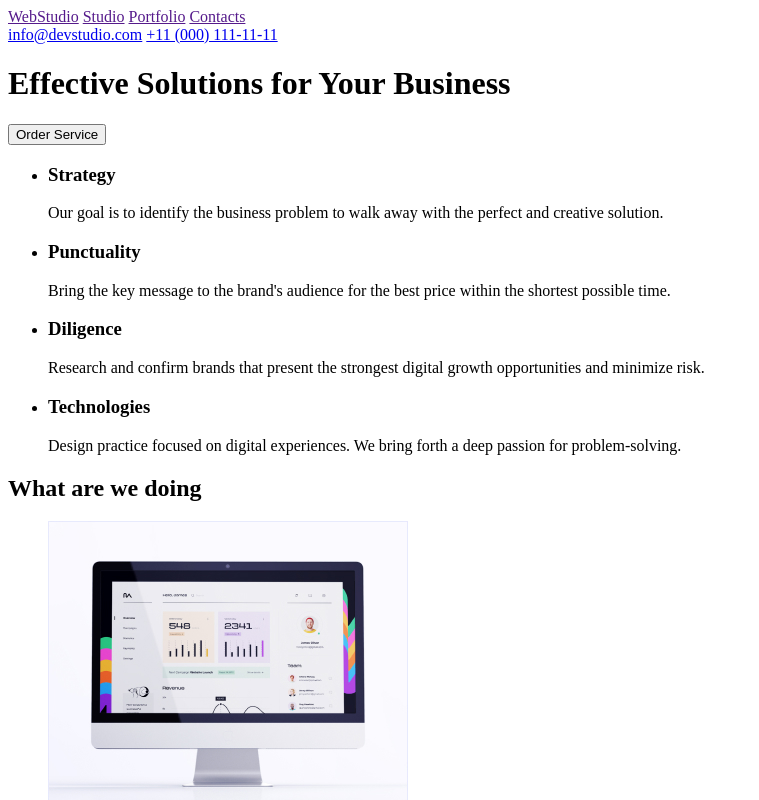
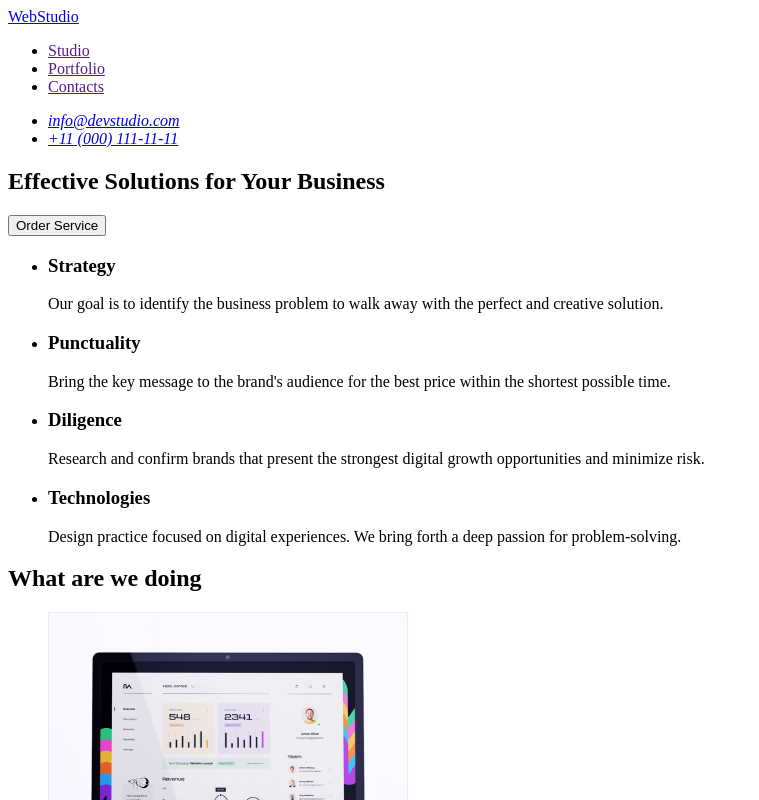
Before and after one commit to Ilydanyxx/goit-markup-hw-01, a plain HTML site: page index.html in a window 1280 px wide. Shown: the top 800 px of the page, without its empty margins (0-759 px from the left). Drawn offline with Linux system fonts and the light colour scheme.

Commit message:
Update index.html

```diff
--- a/index.html
+++ b/index.html
@@ -8,18 +8,27 @@
   </head>
   <body>
     <header>
+      <a href="./index.html">WebStudio</a>
       <nav>
-        <a href="">WebStudio</a>
-        <a href="">Studio</a>
-        <a href="">Portfolio</a>
-        <a href="">Contacts</a>
+        <ul>
+          <li><a href="">Studio</a></li>
+          <li><a href="">Portfolio</a></li>
+          <li><a href="">Contacts</a></li>
+        </ul>
       </nav>
-      <a href="info@devstudio.com">info@devstudio.com</a>
-      <a href="+11 (000) 111-11-11">+11 (000) 111-11-11</a>
+      <address>
+        <ul>
+          <li><a href="mailto:info@devstudio.com">info@devstudio.com</a></li>
+          <li><a href="tel:+11 (000) 111-11-11">+11 (000) 111-11-11</a></li>
+        </ul>
+      </address>
     </header>
     <main>
+      <section>
         <h1>Effective Solutions for Your Business</h1>
         <button type="button">Order Service</button>
+      </section>
+      <section>
         <ul>
           <li>
             <h3>Strategy</h3>
@@ -50,6 +59,8 @@
             </p>
           </li>
         </ul>
+      </section>
+      <section>
         <h2>What are we doing</h2>
         <ul>
           <li>
@@ -62,6 +73,8 @@
             <img src="./images/img3.jpg" alt="computer and phone" width="360" />
           </li>
         </ul>
+      </section>
+      <section>
         <h2>Our Team</h2>
         <ul>
           <li>
@@ -85,9 +98,10 @@
             <p>UI Designer</p>
           </li>
         </ul>
+      </section>
     </main>
     <footer>
-      <a href="">WebStudio</a>
+      <a href="./index.html">WebStudio</a>
       <p>
         Increase the flow of customers and sales for your business with digital
         marketing & growth solutions.
```
Lines whose indentation alone changed are shown as unchanged.
